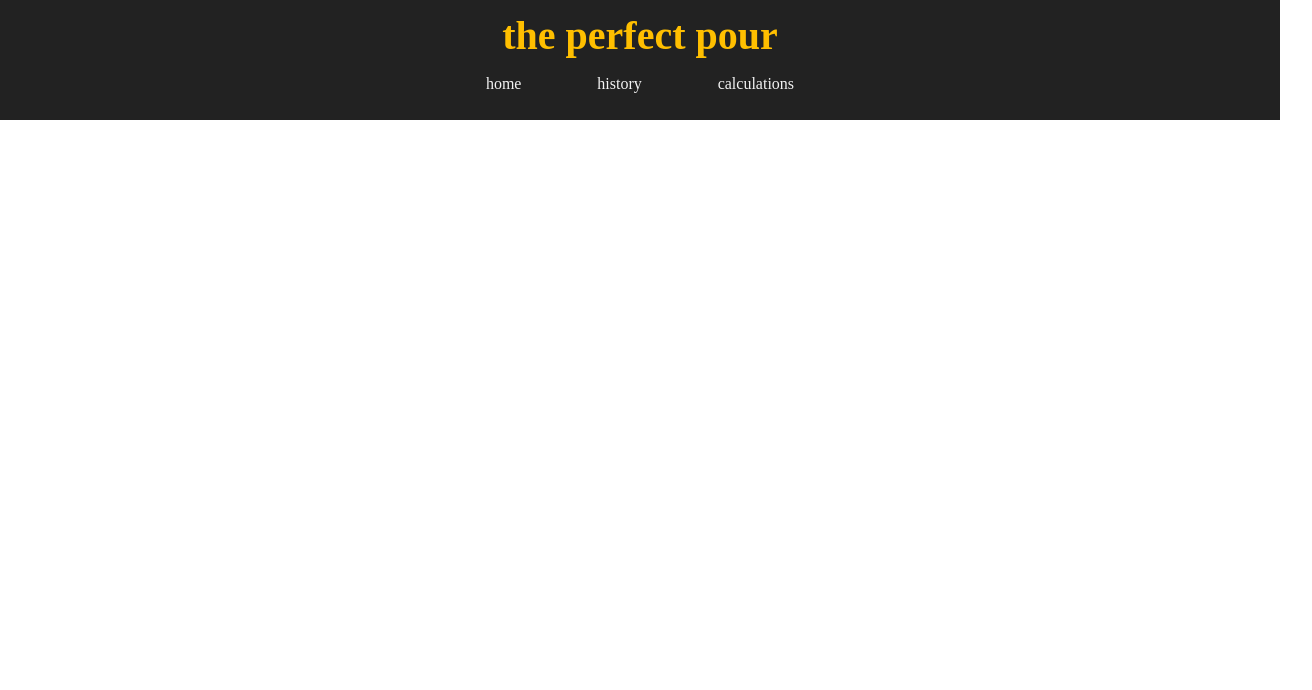
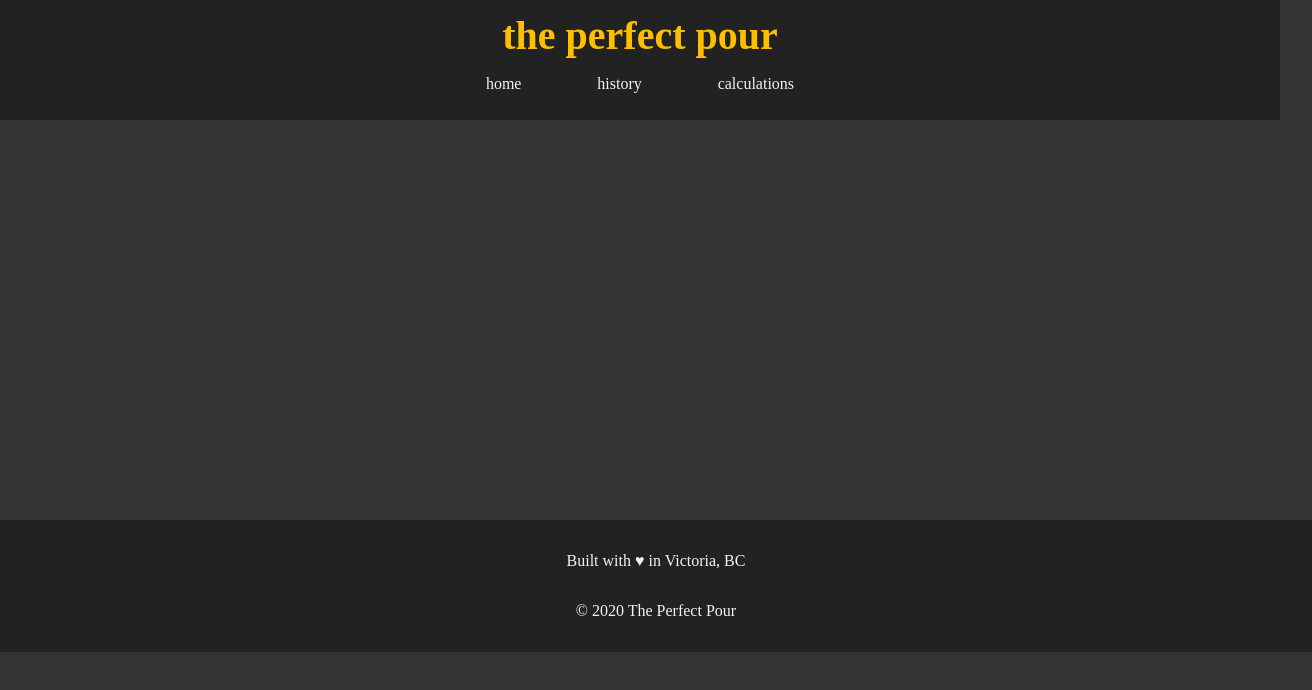
Before and after one commit to JackPlayer/ThePerfectPour, a React (Create React App) app in the folder frontend/perfect-pour/: page /history in a window 1280 px wide. Shown: the top 690 px of the page, 1312 px wide, since content can reach past the window. Built offline with nearby package versions, Linux system fonts and the light colour scheme.

Commit message:
Finished page and footer components - skeleton set up

```diff
--- a/frontend/perfect-pour/src/App.js
+++ b/frontend/perfect-pour/src/App.js
@@ -1,11 +1,13 @@
 import './styles/main.scss'
-import Header from './components/Header'
+import Page from './components/reusable/Page'
 
 function App() {
   const navList = ["home", "history", "calculations"]
   return (
     <div className="app">
-      <Header navList={navList}/>
+      <Page navList={navList}>
+
+      </Page>
     </div>
   );
 }
--- /dev/null
+++ b/frontend/perfect-pour/src/components/reusable/Footer.js
@@ -0,0 +1,13 @@
+import React from 'react'
+
+const Footer = ({navList}) => {
+
+  return (
+    <footer id="footer">
+      <p>Built with &hearts; in Victoria, BC</p>
+      <p>&copy; 2020 The Perfect Pour</p>
+    </footer>
+  )
+}
+
+export default Footer
--- /dev/null
+++ b/frontend/perfect-pour/src/components/reusable/Page.js
@@ -0,0 +1,27 @@
+import React from 'react'
+import PropTypes from 'prop-types'
+
+import Header from './Header'
+import Footer from './Footer'
+
+const Page = ({navList, children}) => {
+  return (
+    <>
+      <Header navList={navList}/>
+      <div className="content">
+        <div className="container">
+          {children}
+        </div>
+      </div>
+      <Footer />
+    </>
+
+  )
+}
+
+export default Page
+
+Page.propTypes = {
+  children: PropTypes.node,
+  navList: PropTypes.arrayOf(PropTypes.string)
+}
--- a/frontend/perfect-pour/src/styles/main.scss
+++ b/frontend/perfect-pour/src/styles/main.scss
@@ -7,6 +7,9 @@
 h1, h2, h3, h4 {
   font-family: $font-primary;
   margin: 0;
+}
+p {
+  color: $col-light;
 }
 li {
   list-style: none;
@@ -18,6 +21,11 @@ h1 {
   text-transform: lowercase;
   color: $col-primary;
   font-size: 2.5rem;
+}
+
+body {
+  background-color: $col-background;
+  overflow: hidden;
 }
 
 // Reusable Components
@@ -39,3 +47,22 @@ header#header {
     justify-content: space-around;
   }
 }
+
+footer#footer {
+  display: flex;
+  flex-direction: column;
+  justify-content: center;
+  align-items: center;
+  width: 100%;
+  padding: 1rem;
+  background-color: $col-dark;
+}
+.content {
+  width: 100%;
+  display: flex;
+  justify-content: center;
+}
+.container {
+  width: 80%;
+  height: 50vh;
+}
```
Also changed, not shown: frontend/perfect-pour/src/components/reusable/Header.js (renamed from frontend/perfect-pour/src/components/Header.js).
